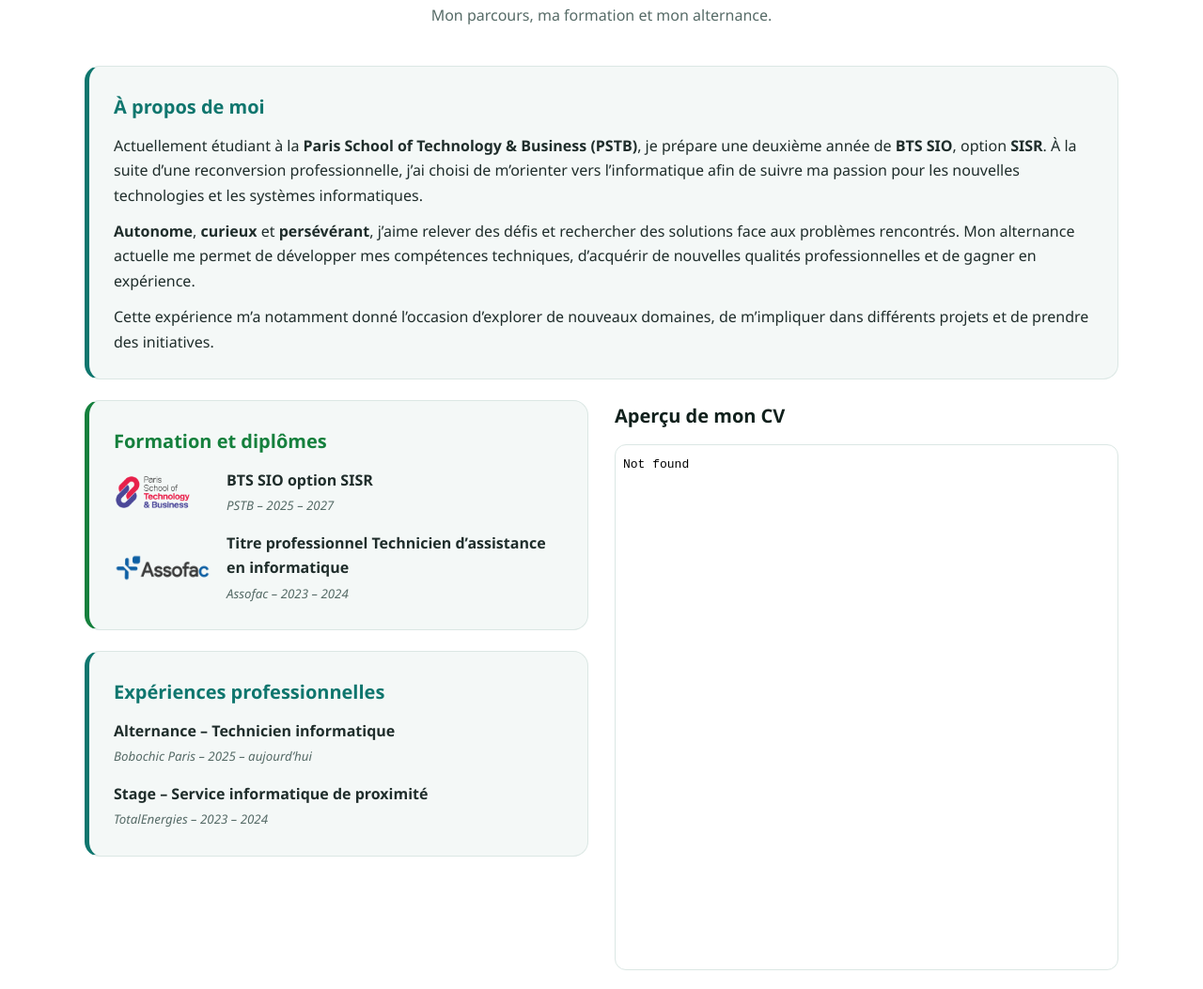
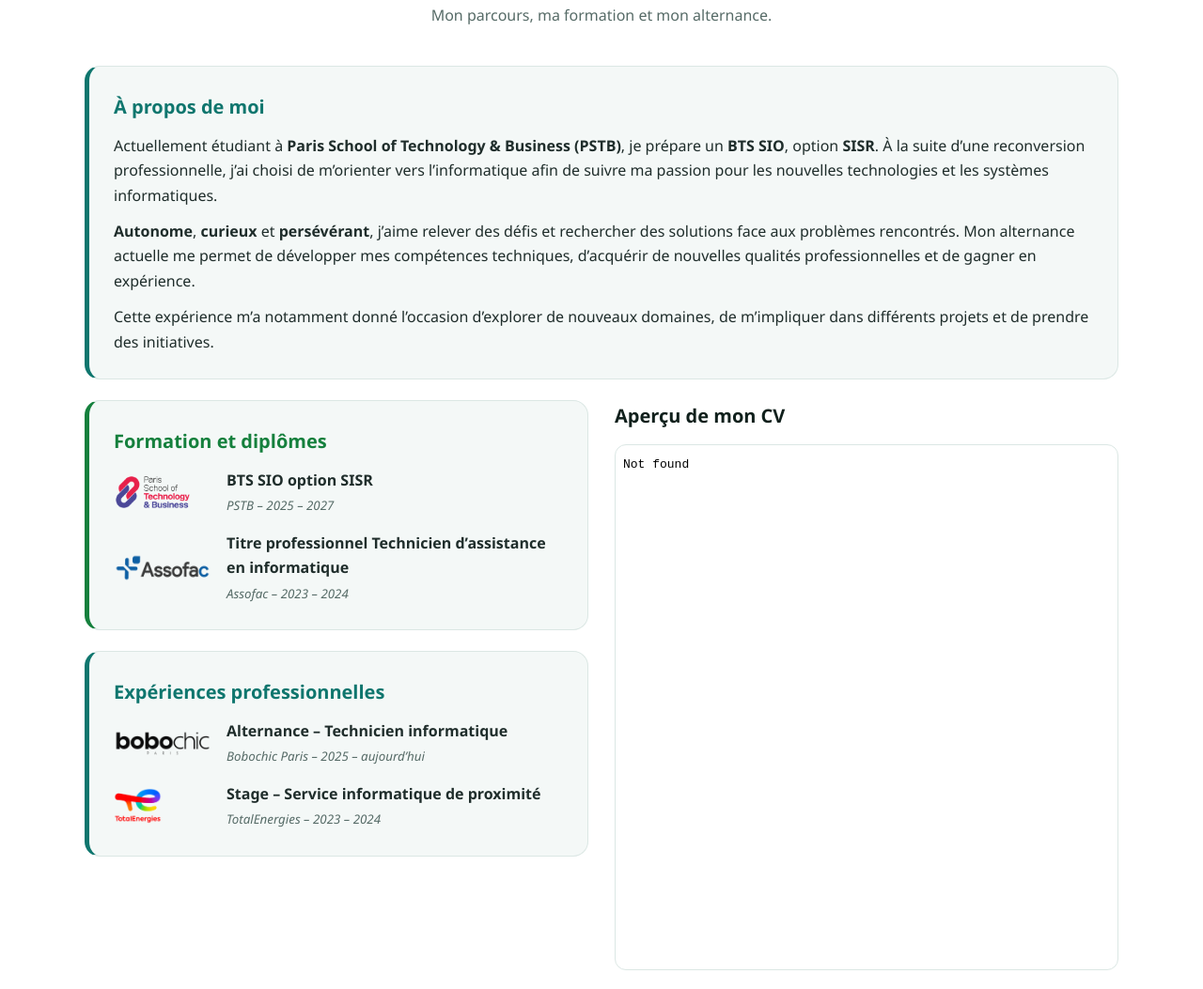
Before and after one commit to Raskker999/Portafolio-Diego-Castillo, a plain HTML site: page index.html in a window 1280 px wide. Shown: the part 931-1984 px from the top of the page at 94% size. Drawn offline with Linux system fonts and the light colour scheme.

Commit message:
Add files via upload

```diff
--- a/index.html
+++ b/index.html
@@ -45,7 +45,7 @@
     <div class="stack">
       <div class="card">
         <h3>À propos de moi</h3>
-        <p>Actuellement étudiant à la <strong>Paris School of Technology &amp; Business (PSTB)</strong>, je prépare une deuxième année de <strong>BTS SIO</strong>, option <strong>SISR</strong>. À la suite d’une reconversion professionnelle, j’ai choisi de m’orienter vers l’informatique afin de suivre ma passion pour les nouvelles technologies et les systèmes informatiques.</p>
+        <p>Actuellement étudiant à <strong>Paris School of Technology &amp; Business (PSTB)</strong>, je prépare un <strong>BTS SIO</strong>, option <strong>SISR</strong>. À la suite d’une reconversion professionnelle, j’ai choisi de m’orienter vers l’informatique afin de suivre ma passion pour les nouvelles technologies et les systèmes informatiques.</p>
         <p><strong>Autonome</strong>, <strong>curieux</strong> et <strong>persévérant</strong>, j’aime relever des défis et rechercher des solutions face aux problèmes rencontrés. Mon alternance actuelle me permet de développer mes compétences techniques, d’acquérir de nouvelles qualités professionnelles et de gagner en expérience.</p>
         <p>Cette expérience m’a notamment donné l’occasion d’explorer de nouveaux domaines, de m’impliquer dans différents projets et de prendre des initiatives.</p>
       </div>
@@ -58,8 +58,8 @@
           </div>
           <div class="card">
             <h3>Expériences professionnelles</h3>
-            <div class="item"><strong>Alternance – Technicien informatique</strong><small>Bobochic Paris – 2025 – aujourd’hui</small></div>
-            <div class="item"><strong>Stage – Service informatique de proximité</strong><small>TotalEnergies – 2023 – 2024</small></div>
+            <div class="item logo"><img src="images/logo-bobochic.png" alt="Logo Bobochic Paris" onerror="this.remove()"><div><strong>Alternance – Technicien informatique</strong><small>Bobochic Paris – 2025 – aujourd’hui</small></div></div>
+            <div class="item logo"><img src="images/logo-totalenergies.png" alt="Logo TotalEnergies" onerror="this.remove()"><div><strong>Stage – Service informatique de proximité</strong><small>TotalEnergies – 2023 – 2024</small></div></div>
           </div>
         </div>
         <div>
```
